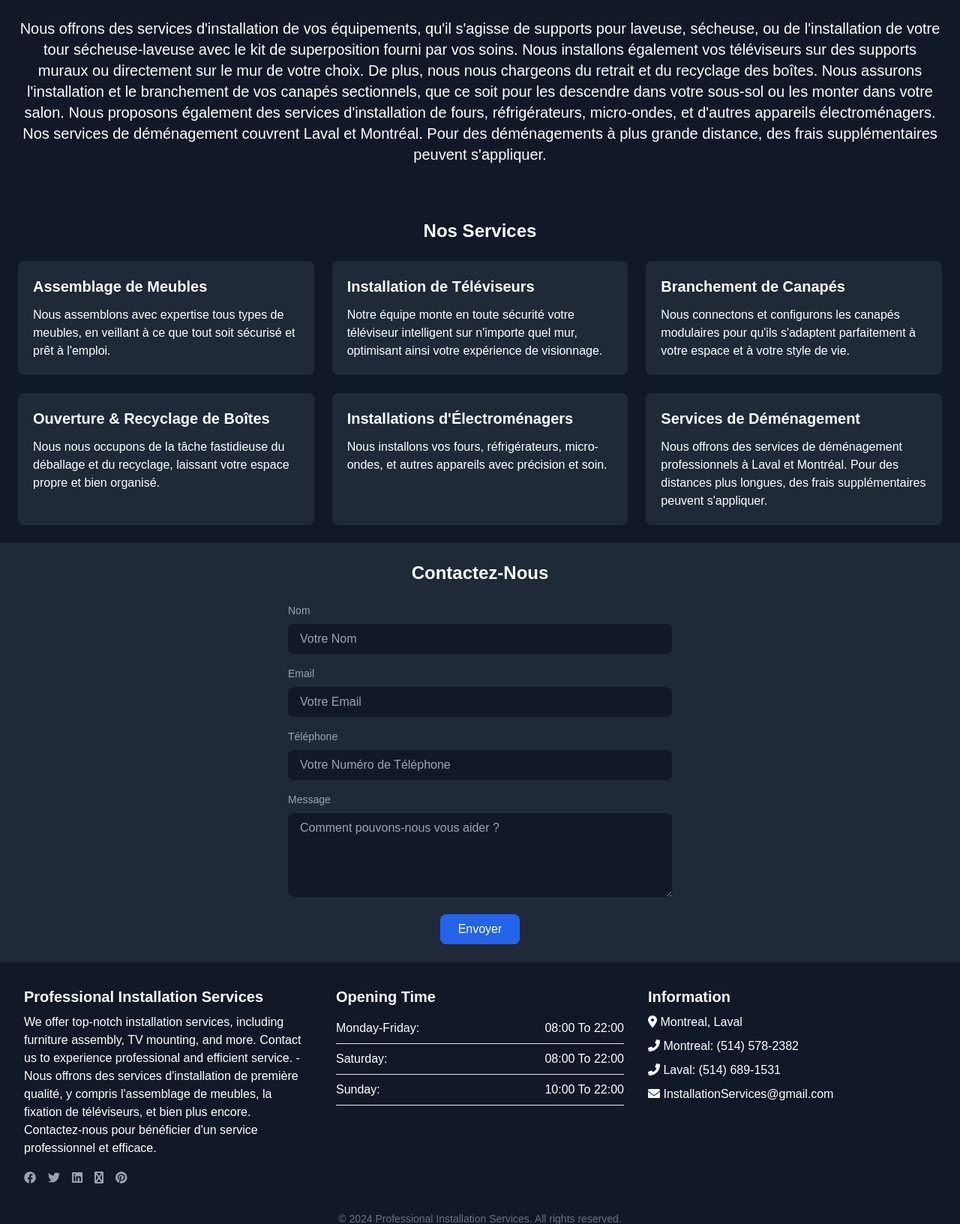
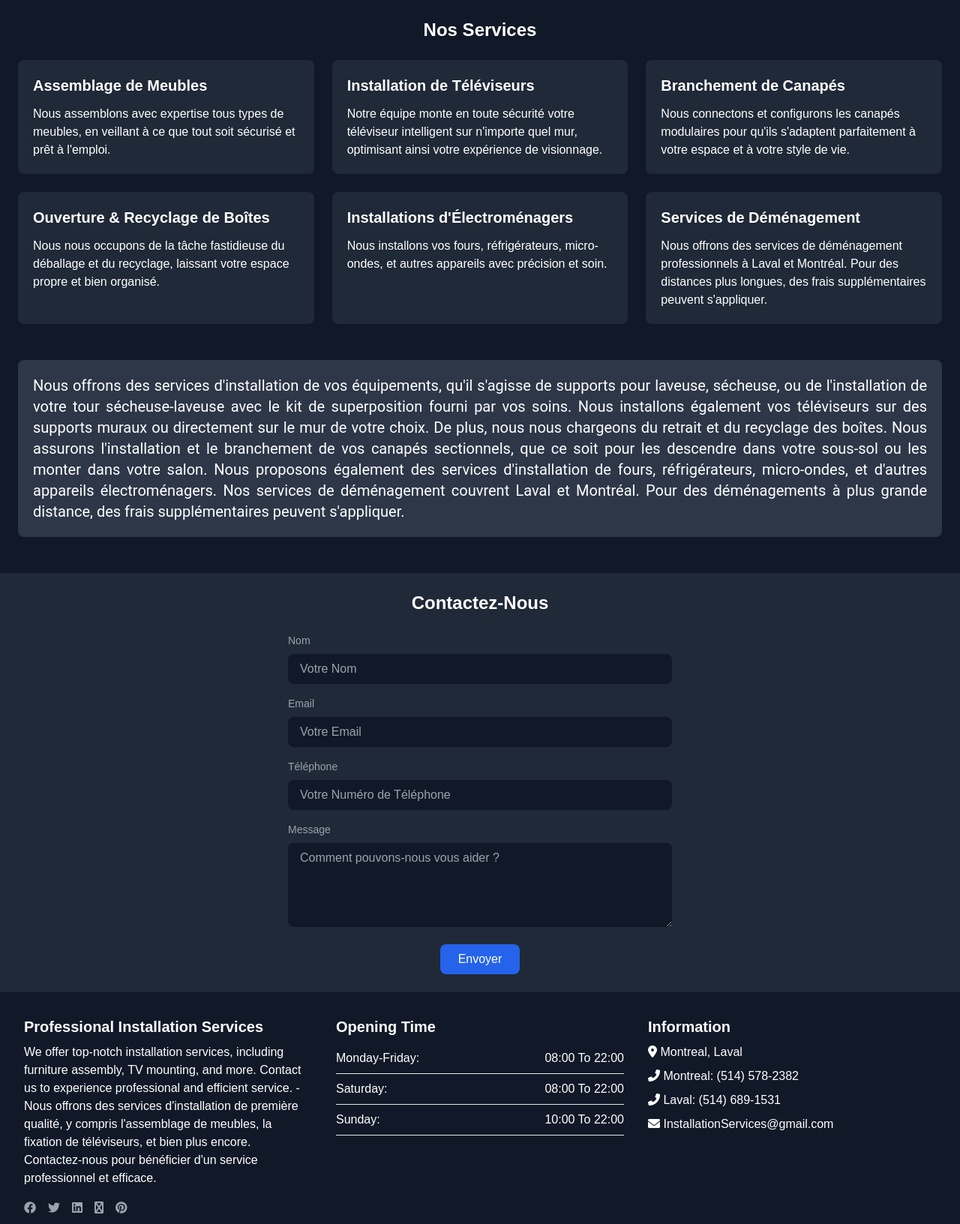
Before and after one commit to PingWinning/Installation-Bizz, a PHP site: page / in a window 1280 px wide. Shown: the part 108-1740 px from the top of the page at 75% size. Run offline with PHP 8.4, Linux system fonts and the light colour scheme; some libraries are stand-ins or nearby versions.

Commit message:
Fix language toggle issue in description section

```diff
--- a/index.php
+++ b/index.php
@@ -108,20 +108,6 @@ if ($_SERVER["REQUEST_METHOD"] == "POST") {
         </div>
     </nav>
 
-    <!-- Description Section -->
-    <section class="p-6 text-center">
-        <div class="container mx-auto">
-            <!-- French Description -->
-            <p id="description-fr" class="text-xl mb-6">
-                Nous offrons des services d'installation de vos équipements, qu'il s'agisse de supports pour laveuse, sécheuse, ou de l'installation de votre tour sécheuse-laveuse avec le kit de superposition fourni par vos soins. Nous installons également vos téléviseurs sur des supports muraux ou directement sur le mur de votre choix. De plus, nous nous chargeons du retrait et du recyclage des boîtes. Nous assurons l'installation et le branchement de vos canapés sectionnels, que ce soit pour les descendre dans votre sous-sol ou les monter dans votre salon. Nous proposons également des services d'installation de fours, réfrigérateurs, micro-ondes, et d'autres appareils électroménagers. Nos services de déménagement couvrent Laval et Montréal. Pour des déménagements à plus grande distance, des frais supplémentaires peuvent s'appliquer.
-            </p>
-            <!-- English Description -->
-            <p id="description-en" class="text-xl mb-6 hidden">
-                We offer installation services for your equipment, whether it's stands for your washer, dryer, or the installation of your washer-dryer tower with the stacking kit provided by you. We also install your televisions on wall mounts or directly on the wall of your choice. Additionally, we handle the removal and recycling of boxes. We ensure the installation and connection of your sectional sofas, whether it’s bringing them down to your basement or up to your living room. We also provide installation services for ovens, refrigerators, microwaves, and other appliances. Our moving services cover Laval and Montreal. For moves to greater distances, additional fees may apply.
-            </p>
-        </div>
-    </section>
-
     <!-- Services Section -->
     <section class="p-6">
         <div class="container mx-auto">
@@ -154,6 +140,25 @@ if ($_SERVER["REQUEST_METHOD"] == "POST") {
             </div>
         </div>
     </section>
+
+    <!-- Description Section -->
+    <section class="p-6 text-center bg-gray-900 text-white">
+        <div class="container mx-auto">
+            <!-- French Description -->
+            <div class="mb-6" id="description-fr">
+                <p class="text-lg md:text-xl leading-relaxed text-justify">
+                    Nous offrons des services d'installation de vos équipements, qu'il s'agisse de supports pour laveuse, sécheuse, ou de l'installation de votre tour sécheuse-laveuse avec le kit de superposition fourni par vos soins. Nous installons également vos téléviseurs sur des supports muraux ou directement sur le mur de votre choix. De plus, nous nous chargeons du retrait et du recyclage des boîtes. Nous assurons l'installation et le branchement de vos canapés sectionnels, que ce soit pour les descendre dans votre sous-sol ou les monter dans votre salon. Nous proposons également des services d'installation de fours, réfrigérateurs, micro-ondes, et d'autres appareils électroménagers. Nos services de déménagement couvrent Laval et Montréal. Pour des déménagements à plus grande distance, des frais supplémentaires peuvent s'appliquer.
+                </p>
+            </div>
+            <!-- English Description -->
+            <div class="mb-6 hidden" id="description-en">
+                <p class="text-lg md:text-xl leading-relaxed text-justify">
+                    We offer installation services for your equipment, whether it's stands for your washer, dryer, or the installation of your washer-dryer tower with the stacking kit provided by you. We also install your televisions on wall mounts or directly on the wall of your choice. Additionally, we handle the removal and recycling of boxes. We ensure the installation and connection of your sectional sofas, whether it’s bringing them down to your basement or up to your living room. We also provide installation services for ovens, refrigerators, microwaves, and other appliances. Our moving services cover Laval and Montreal. For moves to greater distances, additional fees may apply.
+                </p>
+            </div>
+        </div>
+    </section>
+
 
     <!-- Contact Form Section -->
     <section class="p-6 bg-gray-800">
--- a/js/script.js
+++ b/js/script.js
@@ -1,10 +1,14 @@
 document.getElementById('switch').addEventListener('change', function() {
+    const frDescription = document.getElementById('description-fr');
+    const enDescription = document.getElementById('description-en');
+
     if (this.checked) {
         // Switch to English
+        frDescription.classList.add('hidden');
+        enDescription.classList.remove('hidden');
+
         document.getElementById('main-title').textContent = "Professional Installation Services";
         document.getElementById('subtitle').textContent = "Your trusted partner for hassle-free setup and installation";
-        document.getElementById('description-fr').classList.add('hidden');
-        document.getElementById('description-en').classList.remove('hidden');
         document.getElementById('services-title').textContent = "Our Services";
         document.getElementById('contact-title').textContent = "Contact Us";
 
@@ -44,10 +48,11 @@ document.getElementById('switch').addEventListener('change', function() {
 
     } else {
         // Switch to French
+        enDescription.classList.add('hidden');
+        frDescription.classList.remove('hidden');
+
         document.getElementById('main-title').textContent = "Services Professionnels d'Installation";
         document.getElementById('subtitle').textContent = "Votre partenaire de confiance pour une installation sans tracas";
-        document.getElementById('description-en').classList.add('hidden');
-        document.getElementById('description-fr').classList.remove('hidden');
         document.getElementById('services-title').textContent = "Nos Services";
         document.getElementById('contact-title').textContent = "Contactez-Nous";
 
--- a/style/styles.css
+++ b/style/styles.css
@@ -103,3 +103,29 @@ td {
 td.text-right {
     text-align: right;
 }
+#description-fr,
+#description-en {
+    padding: 20px;
+    background-color: #2d3748; /* Darker shade of gray */
+    border-radius: 8px;
+    font-family: 'Roboto', sans-serif; /* Example font */
+}
+
+.text-lg {
+    font-size: 1.125rem; /* Equivalent to 18px */
+}
+
+.text-xl {
+    font-size: 1.25rem; /* Equivalent to 20px */
+}
+
+.leading-relaxed {
+    line-height: 1.75; /* Increase line height for better readability */
+}
+
+@media (min-width: 768px) {
+    #description-fr,
+    #description-en {
+        font-size: 1.25rem; /* Larger font size on medium screens and up */
+    }
+}
```
